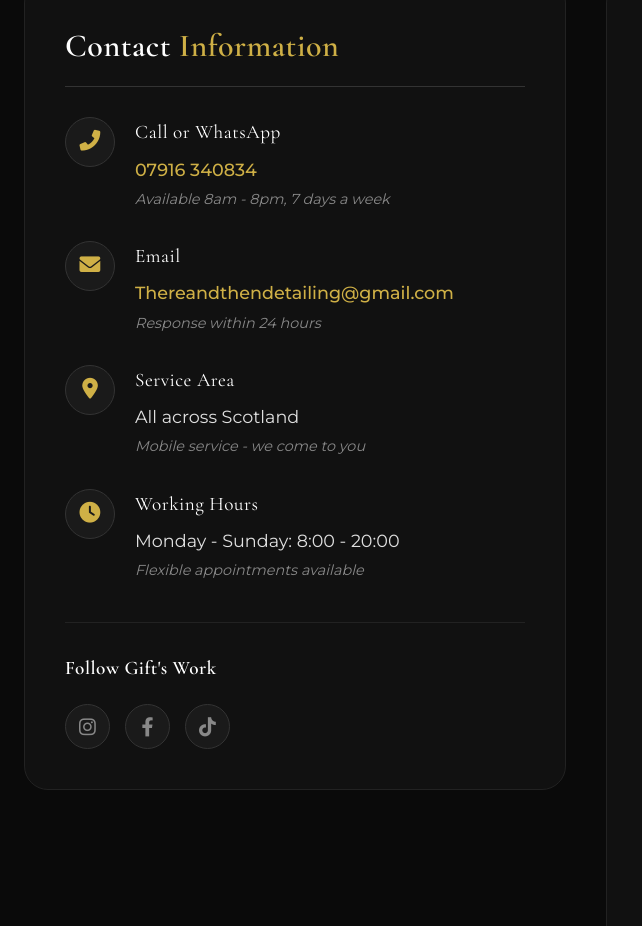
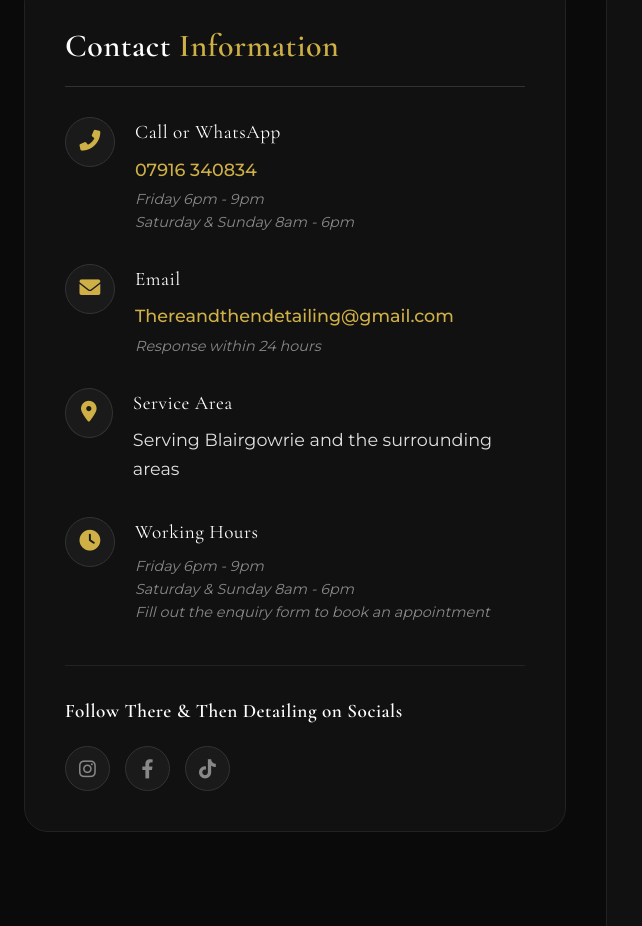
Before and after one commit to davidojo1349/there-and-then-detailing, a plain HTML site: page contact.html in a window 1280 px wide. Shown: the part 451-1377 px from the top of the page, 0-642 px from the left. Drawn offline with nearby package versions, Linux system fonts and the light colour scheme.

Commit message:
-Made updates based on client request

```diff
--- a/contact.html
+++ b/contact.html
@@ -71,7 +71,8 @@
               <div class="contact-text">
                 <h3>Call or WhatsApp</h3>
                 <a href="tel:+447916340834" class="contact-link">07916 340834</a>
-                <p class="contact-note">Available 8am - 8pm, 7 days a week</p>
+                <p class="contact-note">Friday 6pm - 9pm</p>
+                <p class="contact-note">Saturday & Sunday 8am - 6pm</p>
               </div>
             </div>
 
@@ -94,8 +95,8 @@
               </div>
               <div class="contact-text">
                 <h3>Service Area</h3>
-                <p class="contact-location">All across Scotland</p>
-                <p class="contact-note">Mobile service - we come to you</p>
+                <p class="contact-location">Serving Blairgowrie and the surrounding areas</p>
+                <!-- <p class="contact-note">Mobile service - we come to you</p> -->
               </div>
             </div>
 
@@ -106,15 +107,16 @@
               </div>
               <div class="contact-text">
                 <h3>Working Hours</h3>
-                <p class="contact-hours">Monday - Sunday: 8:00 - 20:00</p>
-                <p class="contact-note">Flexible appointments available</p>
+                <p class="contact-note">Friday 6pm - 9pm</p>
+                <p class="contact-note">Saturday & Sunday 8am - 6pm</p>
+                <p class="contact-note">Fill out the enquiry form to book an appointment</p>
               </div>
             </div>
           </div>
 
           <!-- Social Links -->
           <div class="contact-social">
-            <h3>Follow Gift's Work</h3>
+            <h3>Follow There & Then Detailing on Socials</h3>
             <div class="social-icons">
               <a href="#" aria-label="Instagram" class="social-icon"><i class="fab fa-instagram"></i></a>
               <a href="#" aria-label="Facebook" class="social-icon"><i class="fab fa-facebook-f"></i></a>
--- a/js/script.js
+++ b/js/script.js
@@ -5,7 +5,7 @@ const serviceData = [
     id: 1,
     name: 'Lowkey',
     category: 'Lowkey',
-    prices: { small: 25, medium: 30, large: 35 },
+    prices: { small: 30, medium: 35, large: 40 },
     features: [
       'Prewash',
       'Handwash',
@@ -18,7 +18,7 @@ const serviceData = [
     id: 2,
     name: 'Midrange',
     category: 'Midrange',
-    prices: { small: 35, medium: 45, large: 55 },
+    prices: { small: 45, medium: 50, large: 55 },
     features: [
       'Prewash',
       'Snow Foam',
@@ -33,7 +33,7 @@ const serviceData = [
     id: 3,
     name: 'High Spec',
     category: 'High Spec',
-    prices: { small: 55, medium: 75, large: 85 },
+    prices: { small: 60, medium: 80, large: 100 },
     features: [
       'Prewash',
       'Snow Foam',
```
Also changed, not shown: index.html (+2 -2 lines).
